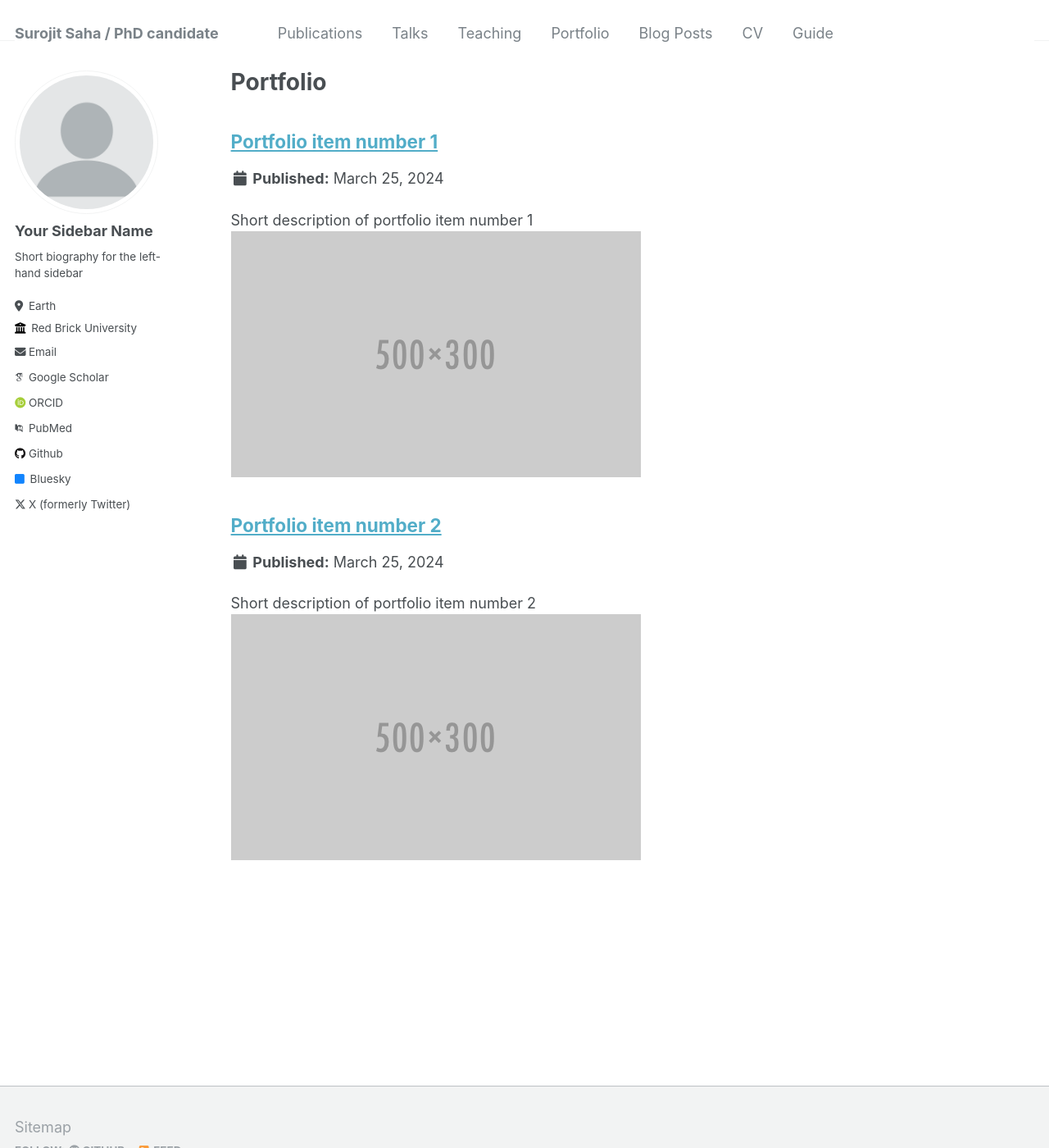
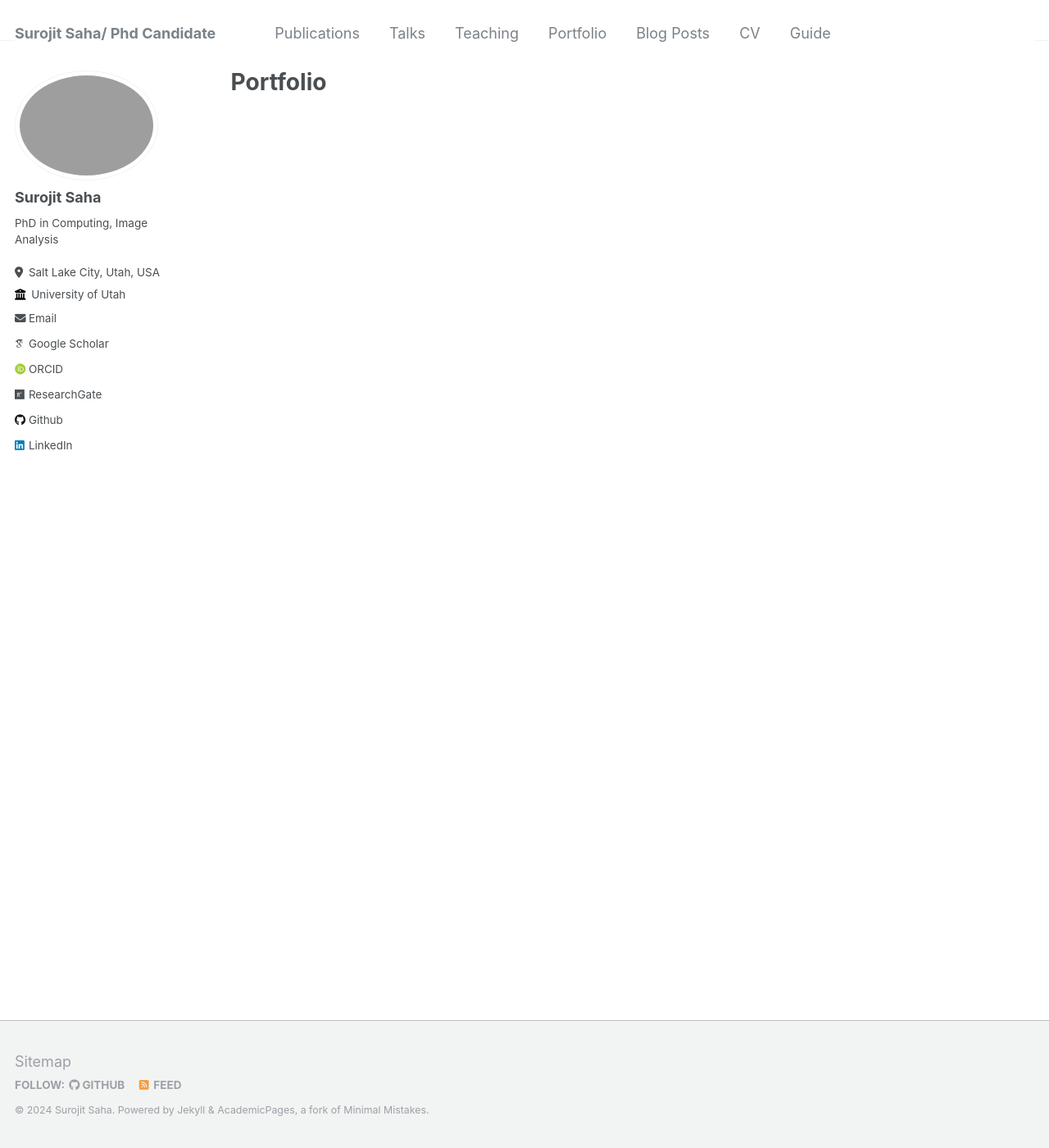
Before and after one commit to Surojit-Utah/Surojit-Utah.github.io, a Jekyll site: the page built from _pages/portfolio.html, in a window 1280 px wide and 1400 px high. Shown: the whole window at 82% size. Built offline with Jekyll 4.4.1, drawn with Linux system fonts in a browser that asks for light colours; some web fonts are replaced; part of the change alters nothing that is shown; some of the changed text lies outside the part shown.

Commit message:
Update _config.yml

```diff
--- a/_config.yml
+++ b/_config.yml
@@ -3,81 +3,21 @@
 # This config file is meant for settings that affect your entire site, values
 # which you are expected to set up once and rarely need to edit after that.
 # For technical reasons, this file is *NOT* reloaded automatically when you use
-# `jekyll serve -l -H localhost`. If you change this file, please restart the
-# server process.
+# `jekyll serve`. If you change this file, please restart the server process.
 
-# Basic Site Settings
+# Site Settings
 locale                   : "en-US"
-title                    : "Surojit Saha / PhD candidate"
+title                    : "Surojit Saha/ Phd Candidate"
 title_separator          : "-"
-name                     : &name "Your Name"
-description              : &description "personal description"
-url                      : https://academicpages.github.io # the base hostname & protocol for your site e.g. "https://mmistakes.github.io"
+name                     : &name "Surojit Saha"
+description              : &description "PhD in Computer Science, University of Utah"
+url                      : https://surojit-utah.github.io/surojitsaha.github.io/ # the base hostname & protocol for your site e.g. "https://mmistakes.github.io"
 baseurl                  : "" # the subpath of your site, e.g. "/blog"
 repository               : "academicpages/academicpages.github.io"
-
-# Site Author - The following control what appear as part of the author content on the side bar.
-#               If a field is blank the icon and link will not appear, otherwise it will be shown.
-#               Additional customization can be done by editing /_includes/author-profile.html
-author:
-  # Biographic information
-  avatar           : "profile.png"
-  name             : "Your Sidebar Name"
-  pronouns         : # example: "she/her"
-  bio              : "Short biography for the left-hand sidebar"
-  location         : "Earth"
-  employer         : "Red Brick University"
-  uri              : # URL
-  email            : "none@example.org"
-
-  # Academic websites
-  arxiv            : # URL - Update with the correct link to your profile
-  googlescholar    : "https://scholar.google.com/citations?user=PS_CX0AAAAAJ"
-  impactstory      : # URL
-  orcid            : "http://orcid.org/yourorcidurl"
-  pubmed           : "https://www.ncbi.nlm.nih.gov/pubmed/?term=john+snow"
-  researchgate     : # URL
-
-  # Repositories and software development
-  bitbucket        : # Username - Update with your username on the site
-  codepen          : # Username
-  dribbble         : # Username
-  github           : "academicpages"
-  kaggle           : # Username
-  stackoverflow    : # User number or user number and name (i.e., use "1" or "1/jeff-atwood")
-
-  # Social media
-  bluesky          : "bsky.app" # Replace this with you Bluesky username
-  facebook         : # Username
-  flickr           : # Username
-  foursquare       : # Username
-  goodreads        : # Username
-  google_plus      : # Username
-  keybase          : # Username
-  instagram        : # Username
-  lastfm           : # Username
-  linkedin         : # Username
-  mastodon         : # URL
-  medium           : # URL
-  pinterest        : # Username
-  soundcloud       : # Username
-  steam            : # Username
-  telegram         : # URL
-  tumblr           : # Username
-  twitter          : "UniofOxford"  # Replace this with your X / Twitter handle
-  vine             : # Username
-  weibo            : # Username
-  wikipedia        : # Username
-  xing             : # Username
-  youtube          : # Username
-  zhihu            : # URL
-
-
-# Site Settings
 teaser                   :  # filename of teaser fallback teaser image placed in /images/, .e.g. "500x300.png"
 breadcrumbs              : false # true, false (default)
 words_per_minute         : 160
-future                   : true
+future                   : False
 read_more                : "disabled" # if enabled, adds "Read more" links to excerpts
 talkmap_link             : false #change to true to add link to talkmap on talks page
 comments:
@@ -107,16 +47,13 @@ staticman:
       options:
         format           : "iso8601" # "iso8601" (default), "timestamp-seconds", "timestamp-milliseconds"
 atom_feed:
-  hide                   : false     # change to true to hide the RSS feed in the footer
   path                   : # blank (default) uses feed.xml
-
 
 # SEO Related
 google_site_verification :
 bing_site_verification   :
 alexa_site_verification  :
 yandex_site_verification :
-
 
 # Social Sharing
 twitter:
@@ -136,9 +73,49 @@ social:
 
 # Analytics
 analytics:
-  provider               :  "google-universal" # false (default), "google", "google-universal", "google-analytics-4", "custom"
+  provider               :  "google-universal" # false (default), "google", "google-universal", "custom"
   google:
     tracking_id          :
+
+
+# Site Author
+author:
+  name             : "Surojit Saha"
+  #avatar           : "profile.png"
+  bio              : "PhD in Computing, Image Analysis"
+  location         : "Salt Lake City, Utah, USA"
+  employer         : "University of Utah"
+  pubmed           :
+  googlescholar    : "https://scholar.google.co.in/citations?hl=en&user=Qrs30aYAAAAJ"
+  email            : tushar9818@gmail.com
+  researchgate     : "https://www.researchgate.net/profile/Tushar-Kataria-3"
+  semanticscholar  : "https://www.semanticscholar.org/author/Tushar-Kataria/2074269068"
+  uri              :
+  bitbucket        :
+  codepen          :
+  dribbble         :
+  flickr           :
+  facebook         :
+  foursquare       :
+  github           : "tushaarkataria"
+  google_plus      :
+  keybase          :
+  instagram        :
+  impactstory      : #"https://profiles.impactstory.org/u/xxxx-xxxx-xxxx-xxxx"
+  lastfm           :
+  linkedin         : "tushar-kataria-05a69456"
+  orcid            : "https://orcid.org/my-orcid?orcid=0000-0002-9469-5266"
+  pinterest        :
+  soundcloud       :
+  stackoverflow    : # http://stackoverflow.com/users/123456/username
+  steam            :
+  tumblr           :
+  twitter          :
+  vine             :
+  weibo            :
+  xing             :
+  youtube          :
+  wikipedia        :
 
 
 # Reading Files
@@ -205,7 +182,7 @@ collections:
   publications:
     output: true
     permalink: /:collection/:path/
-  portfolio:
+  projects:
     output: true
     permalink: /:collection/:path/
   talks:
@@ -218,7 +195,7 @@ defaults:
   # _posts
   - scope:
       path: ""
-      type: posts
+      type: projects
     values:
       layout: single
       author_profile: true
@@ -252,14 +229,14 @@ defaults:
       share: true
       comments: true
   # _portfolio
-  - scope:
-      path: ""
-      type: portfolio
-    values:
-      layout: single
-      author_profile: true
-      share: true
-      comment: true
+  #- scope:
+  #    path: ""
+  #    type: portfolio
+  #  values:
+  #    layout: single
+  #    author_profile: true
+  #    share: true
+  #    comment: true
   # _talks
   - scope:
       path: ""
@@ -268,7 +245,6 @@ defaults:
       layout: talk
       author_profile: true
       share: true
-
 
 # Sass/SCSS
 sass:
```
